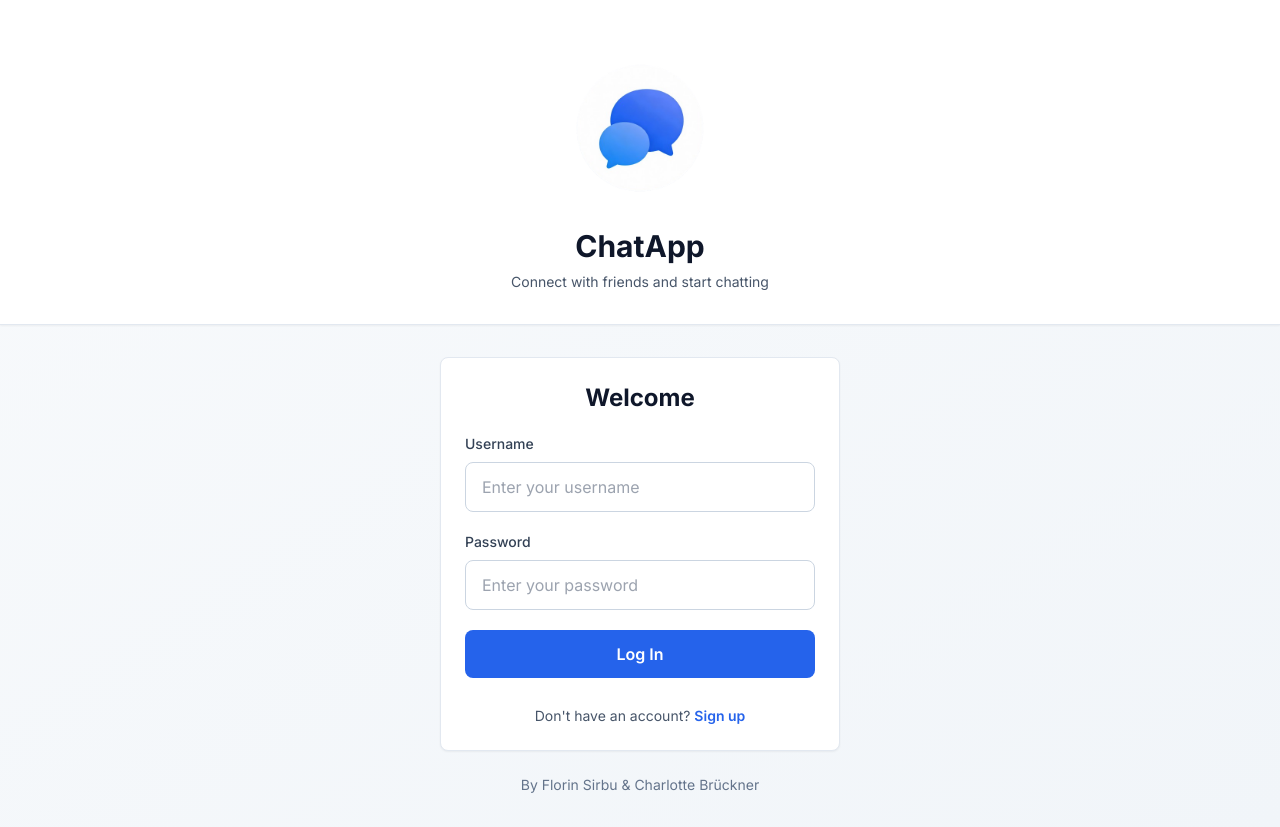
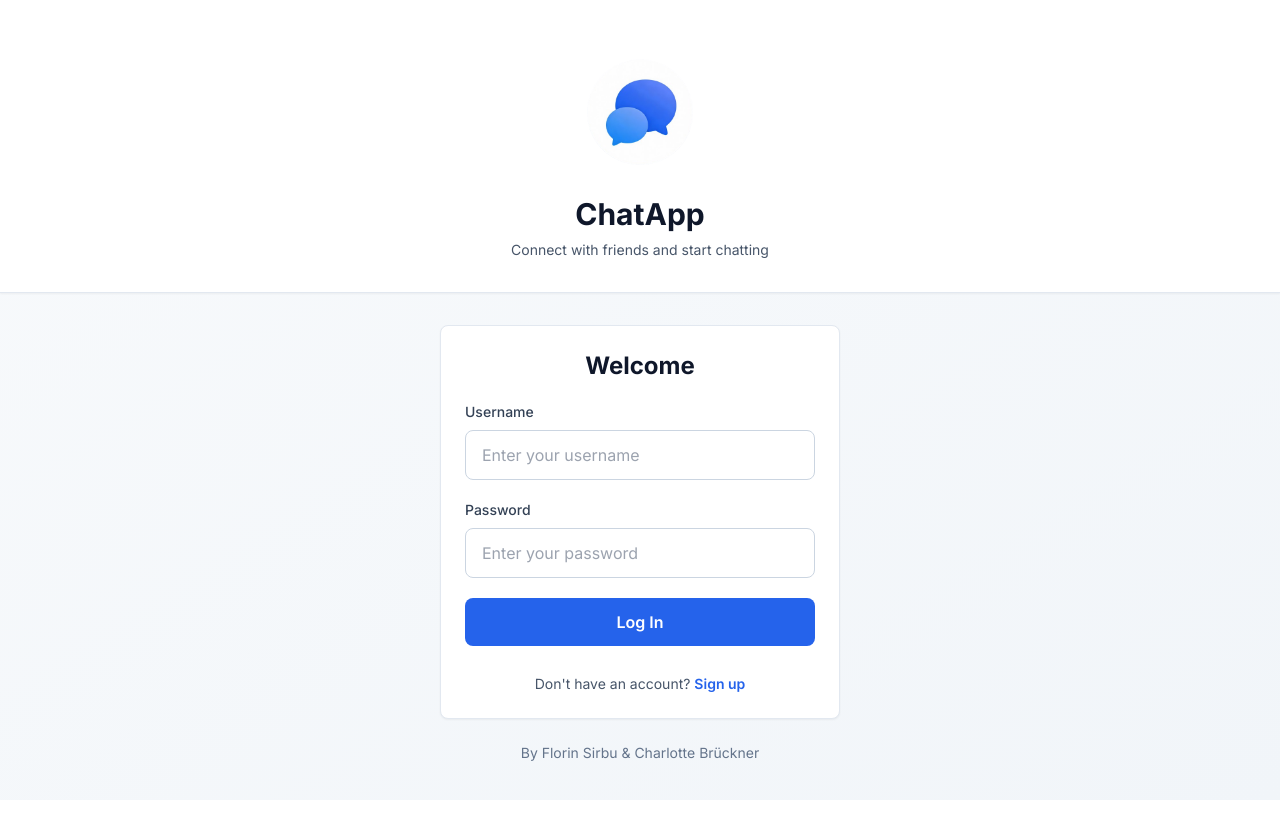
Before and after one commit to florinsirbu99as/ChatApp, a Next.js app: page / in a window 1280 px wide. After the commit the page ends 800 px from the top, so only its background shows below. Built offline with nearby package versions, Linux system fonts and the light colour scheme.

Commit message:
logo size

```diff
--- a/src/app/page.tsx
+++ b/src/app/page.tsx
@@ -13,7 +13,7 @@ export default function HomePage() {
       <div className="bg-white border-b border-slate-200 shadow-sm">
         <div className="mx-auto max-w-md px-4 sm:px-6 py-6 sm:py-8">
           <div className="text-center">
-            <img src="/logo.png" alt="ChatApp Logo" className="h-48 w-48 mx-auto mb-1 object-contain" />
+            <img src="/logo.png" alt="ChatApp Logo" className="h-40 w-40 mx-auto mb-1 object-contain" />
             <h1 className="text-3xl font-bold text-slate-900 mb-2">ChatApp</h1>
             <p className="text-sm text-slate-600">
               Connect with friends and start chatting
```
